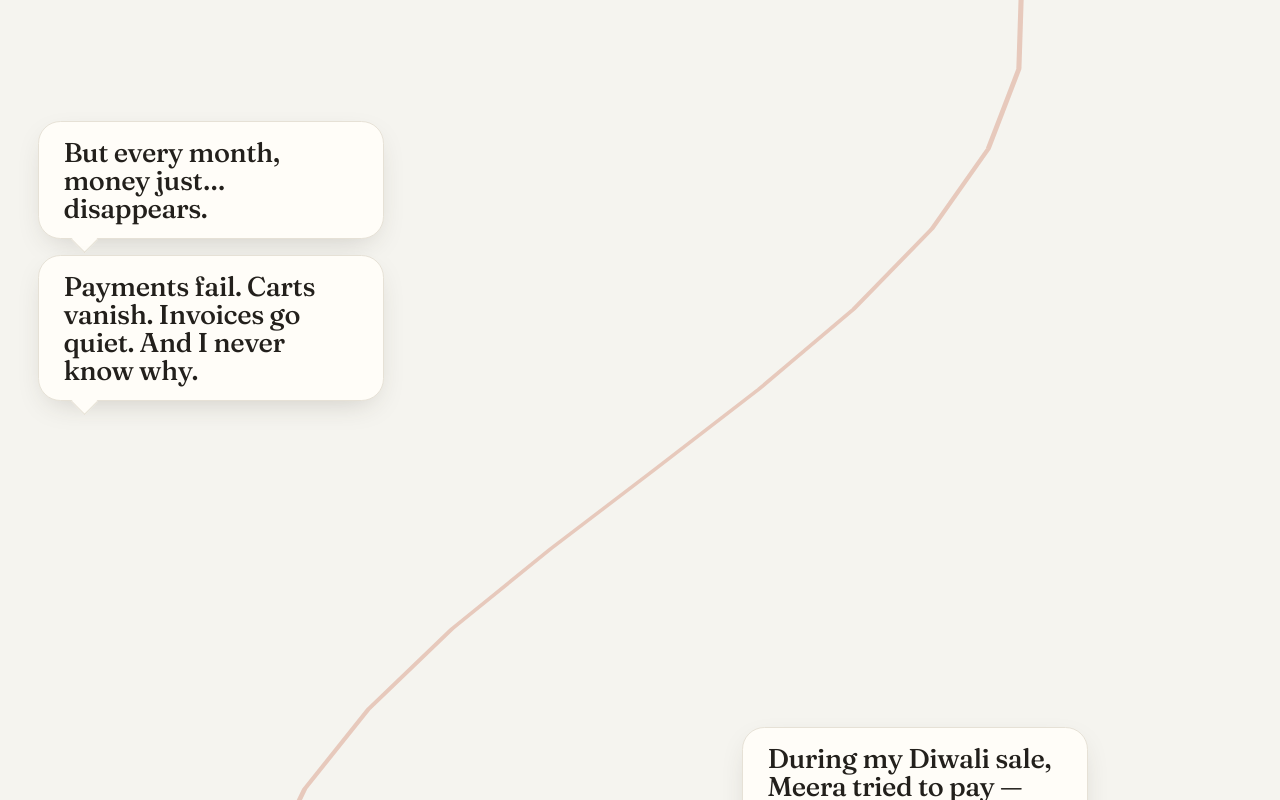
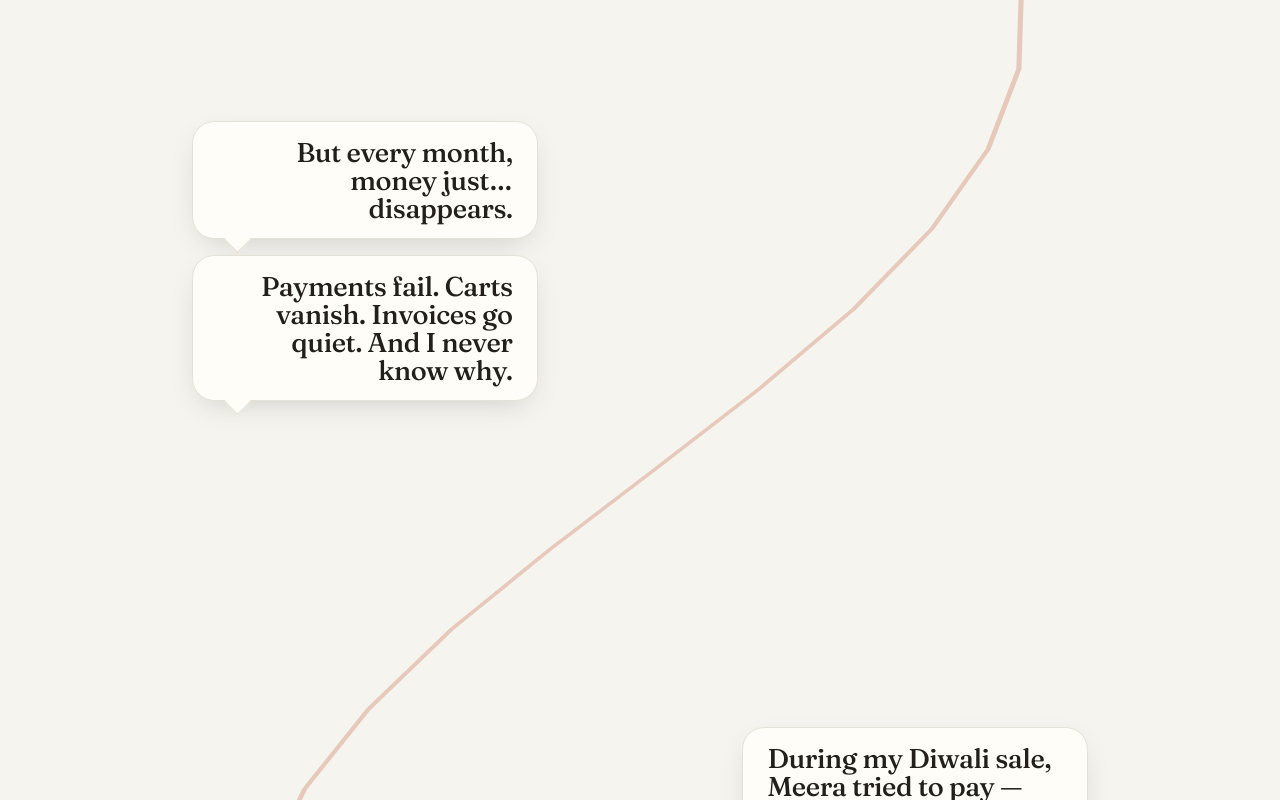
Before and after one commit to Anshuu-Sharma/razorpay-buildathon, a Next.js app in the folder frontend/: page /story in a window 1280 px wide. Shown: the part 1160-1960 px from the top of the page. Built offline with nearby package versions, Linux system fonts and the light colour scheme; a web font is replaced by a local one.

Commit message:
fix(frontend): close the gap on the left-side story beats
The odd beats (text-left) hugged the far edge while the doodle sat opposite,
leaving a big gap. Pull the text toward centre with ml-auto and right-align it so
it points at the doodle, mirroring the right-side beats.

```diff
--- a/frontend/src/components/story/StoryScene.tsx
+++ b/frontend/src/components/story/StoryScene.tsx
@@ -140,7 +140,7 @@ export default function StoryScene() {
                 className={
                   textOnRight
                     ? "w-full max-w-md px-6 md:ml-[58%] md:max-w-sm md:px-0 md:pr-[3vw]"
-                    : "w-full max-w-md px-6 md:mr-[58%] md:max-w-sm md:px-0 md:pl-[3vw]"
+                    : "w-full max-w-md px-6 md:mr-[58%] md:ml-auto md:max-w-sm md:px-0 md:pl-[3vw] md:text-right"
                 }
               >
                 <SpeechCloud lines={b.lines} />
```
